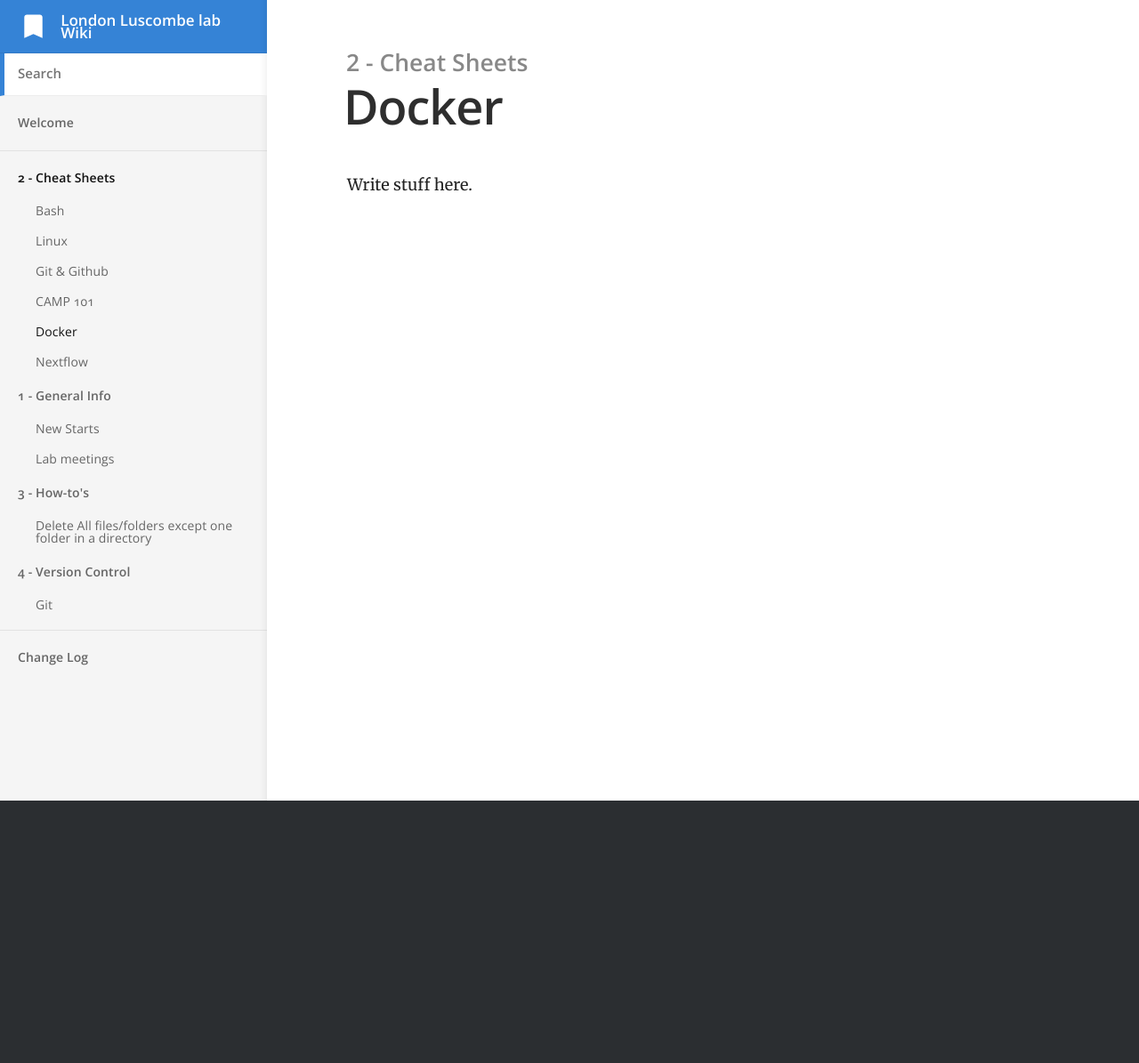
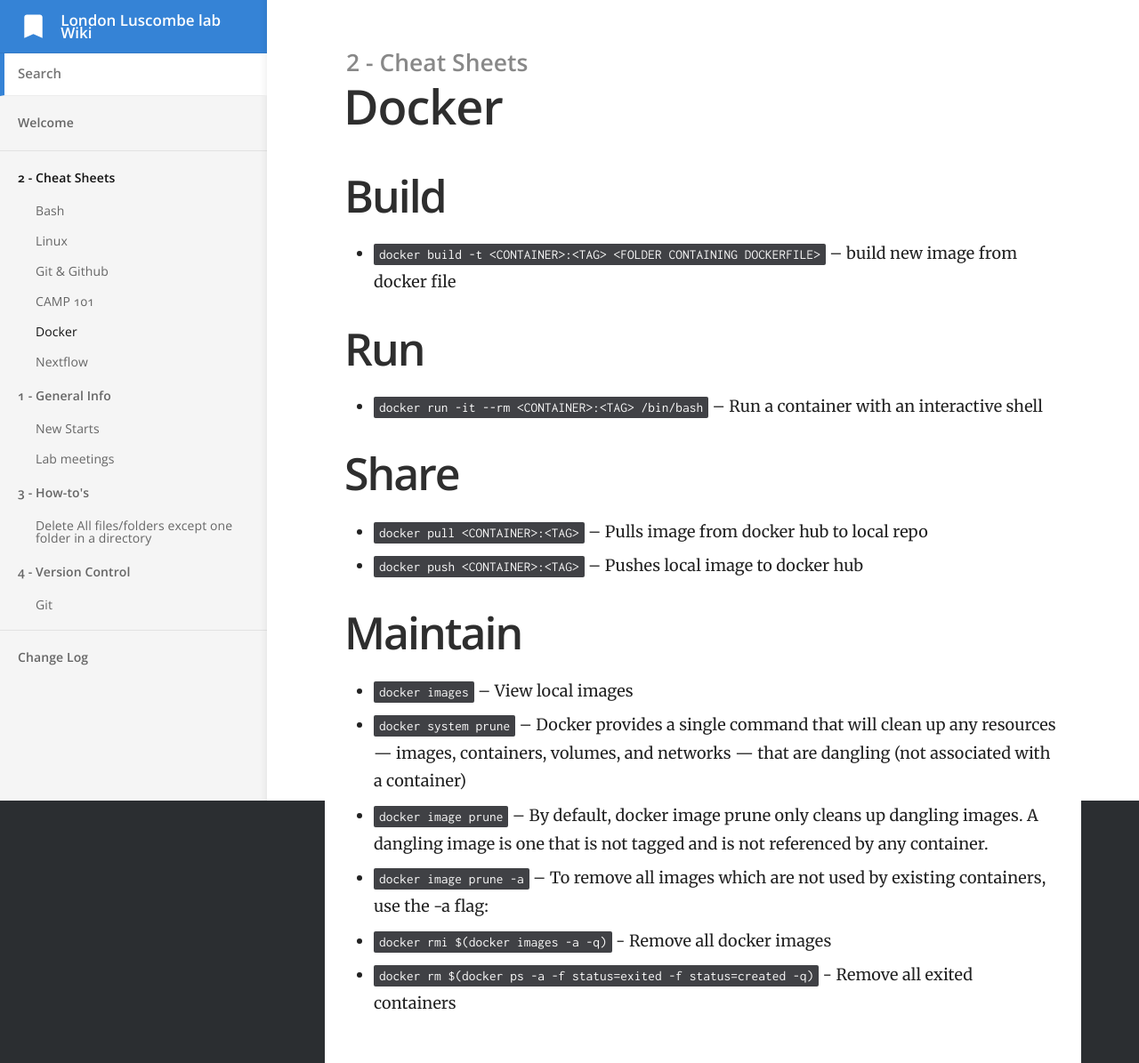
Before and after one commit to luslab/luslab.github.io, a Jekyll site: the page built from _docs/cheat-sheets/docker.md, in a window 1280 px wide. Shown: the whole page at 89% size. Built offline with Jekyll 4.4.1, drawn with Linux system fonts in a browser that asks for light colours; before the commit the page ends 900 px from its top, so only the background shows below that.

Commit message:
Updated docker cheat sheet

```diff
--- a/_docs/cheat-sheets/docker.md
+++ b/_docs/cheat-sheets/docker.md
@@ -4,4 +4,24 @@ category: 2 - Cheat Sheets
 order: 5
 ---
 
-Write stuff here.
+# Build
+
+- `docker build -t <CONTAINER>:<TAG> <FOLDER CONTAINING DOCKERFILE>` -- build new image from docker file
+
+# Run
+
+- `docker run -it --rm <CONTAINER>:<TAG> /bin/bash` -- Run a container with an interactive shell
+
+# Share
+
+- `docker pull <CONTAINER>:<TAG>` -- Pulls image from docker hub to local repo
+- `docker push <CONTAINER>:<TAG>` -- Pushes local image to docker hub
+
+# Maintain
+
+- `docker images` -- View local images
+- `docker system prune` -- Docker provides a single command that will clean up any resources — images, containers, volumes, and networks — that are dangling (not associated with a container)
+- `docker image prune` -- By default, docker image prune only cleans up dangling images. A dangling image is one that is not tagged and is not referenced by any container.
+- `docker image prune -a` -- To remove all images which are not used by existing containers, use the -a flag:
+- `docker rmi $(docker images -a -q)` - Remove all docker images
+- `docker rm $(docker ps -a -f status=exited -f status=created -q)` - Remove all exited containers
```
Also changed, not shown: _docs/cheat-sheets/linux.md (+0 -7 lines).
